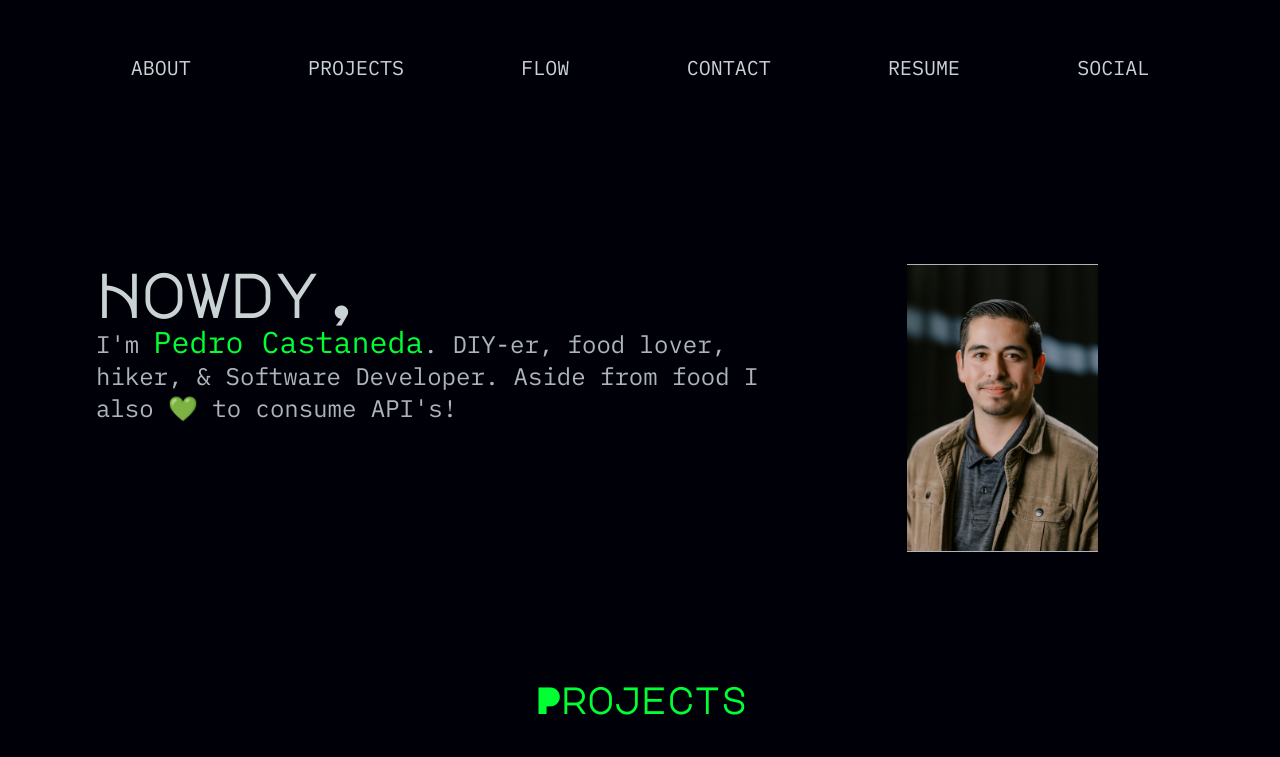
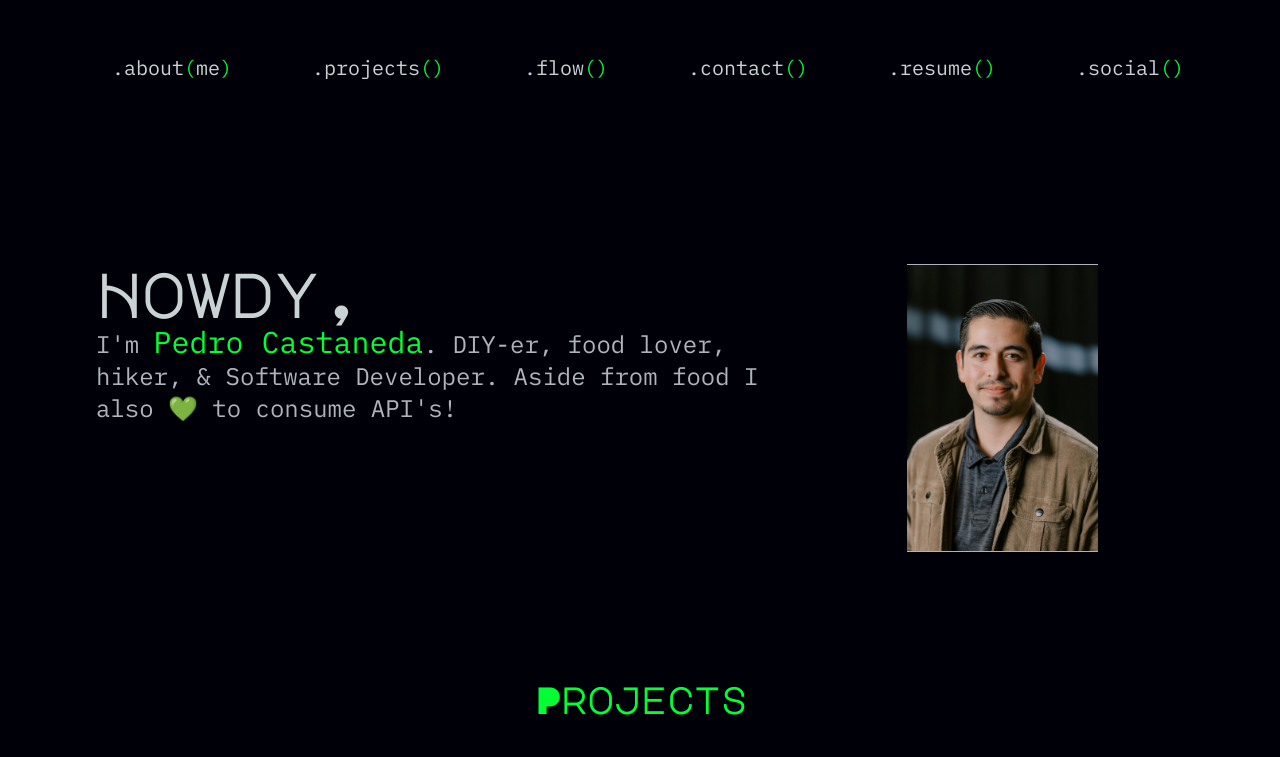
Before and after one commit to rooted92/pedrocwebsite, a React (Create React App) app: page / in a window 1280 px wide. Shown: the top 757 px of the page. Built offline with nearby package versions, Linux system fonts and the light colour scheme; a web font is replaced by a local one.

Commit message:
removed style from links

```diff
--- a/src/components/HomePageFolder/HomePage.tsx
+++ b/src/components/HomePageFolder/HomePage.tsx
@@ -52,6 +52,7 @@ const HomePage = (): JSX.Element => {
         <>
             <div id='top' className="flex flex-col h-screen ibm-plex-mono">
                 <Navbar />
+
                 <div className="flex-grow container mx-auto">
                     <div id='about' className="container mx-10 mt-5 md:mx-24 md:mt-12 lg:mt-48 w-auto">
                         <div className="md:grid md:grid-cols-1 md:gap-y-8 lg:gap-0 lg:grid lg:grid-cols-3">
--- a/src/components/NavbarFolder/Navbar.css
+++ b/src/components/NavbarFolder/Navbar.css
@@ -18,47 +18,6 @@
   position: relative;
   text-decoration: none;
   padding-bottom: 8px;
-}
-
-#nav a:before,
-#nav a:after {
-  content: '';
-  position: absolute;
-  bottom: 2px;
-  left: 0;
-  right: 0;
-  height: 4px;
-  background-color: var(--phosphor-color);
-}
-
-#nav a:before {
-  opacity: 0;
-  transform: translateY(-8px);
-  transition: transform 0s cubic-bezier(0.175, 0.885, 0.320, 1.275), opacity 0s;
-}
-
-#nav a:after {
-  opacity: 0;
-  transform: translateY(4px);
-  transition: transform 0.2s cubic-bezier(0.175, 0.885, 0.320, 1.275), opacity 0.2s;
-}
-
-#nav a:hover:before,
-#nav a:focus:before,
-#nav a:hover:after,
-#nav a:focus:after {
-  opacity: 1;
-  transform: translateY(0);
-}
-
-#nav a:hover:before,
-#nav a:focus:before {
-  transition: transform 0.2s cubic-bezier(0.175, 0.885, 0.320, 1.275), opacity 0.2s;
-}
-
-#nav a:hover:after,
-#nav a:focus:after {
-  transition: transform 0s 0.2s cubic-bezier(0.175, 0.885, 0.320, 1.275), opacity 0s 0.2s;
 }
 
 #resume img {
--- a/src/components/NavbarFolder/NavbarComponent.tsx
+++ b/src/components/NavbarFolder/NavbarComponent.tsx
@@ -69,12 +69,12 @@ const Navbar = (): JSX.Element => {
             </nav>
 
             <div id='nav' className={`${scrolled ? 'darkGreenBgNav' : ''} invisible lg:visible smokeyGrayText flex w-full pb-2 pt-10 space-x-2 px-2 text-xs justify-around md:text-base lg:space-x-20 lg:px-28 md:pt-14 md:pb-8 m:h-20 fixed md:w-screen z-10`}>
-                <a href="#">ABOUT</a>
-                <a href="#projects">PROJECTS</a>
-                <a href="#flow">FLOW</a>
-                <a href="#contact">CONTACT</a>
-                <a href="#" onClick={ResumeToggle}>RESUME</a>
-                <a href="#social">SOCIAL</a>
+                <a href="#">.about<span className='phosphorous'>(</span><span>me</span><span className='phosphorous'>)</span></a>
+                <a href="#projects">.projects<span className='phosphorous'>(</span><span></span><span className='phosphorous'>)</span></a>
+                <a href="#flow">.flow<span className='phosphorous'>(</span><span></span><span className='phosphorous'>)</span></a>
+                <a href="#contact">.contact<span className='phosphorous'>(</span><span></span><span className='phosphorous'>)</span></a>
+                <a href="#" onClick={ResumeToggle}>.resume<span className='phosphorous'>(</span><span></span><span className='phosphorous'>)</span></a>
+                <a href="#social">.social<span className='phosphorous'>(</span><span></span><span className='phosphorous'>)</span></a>
             </div>
 
             <div className={`${isHidden ? 'flex' : 'hidden'} fixed top-0 left-0 w-full h-full bg-black bg-opacity-50 z-40`} onClick={handleClose}>
```
